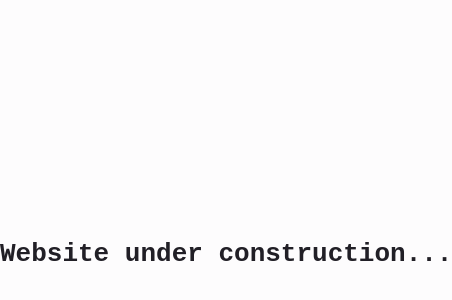
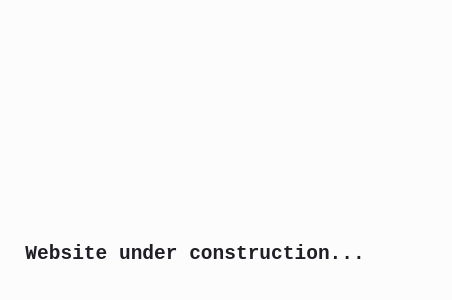
Before and after one commit to jezyq14/website, a plain HTML site: page index.html in a window 390 px wide. Shown: the part 168-468 px from the top of the page, 452 px wide, since content can reach past the window. Drawn offline with Linux system fonts and the light colour scheme.

Commit message:
Add responsive styling for under construction message

```diff
--- a/styles.css
+++ b/styles.css
@@ -33,6 +33,12 @@ main {
     font-size: 2em;
 }
 
+@media screen and (max-width: 500px) {
+    .under-construction {
+        font-size: 1.5em;
+    }
+}
+
 @keyframes typing {
     from {
         width: 0;
```
